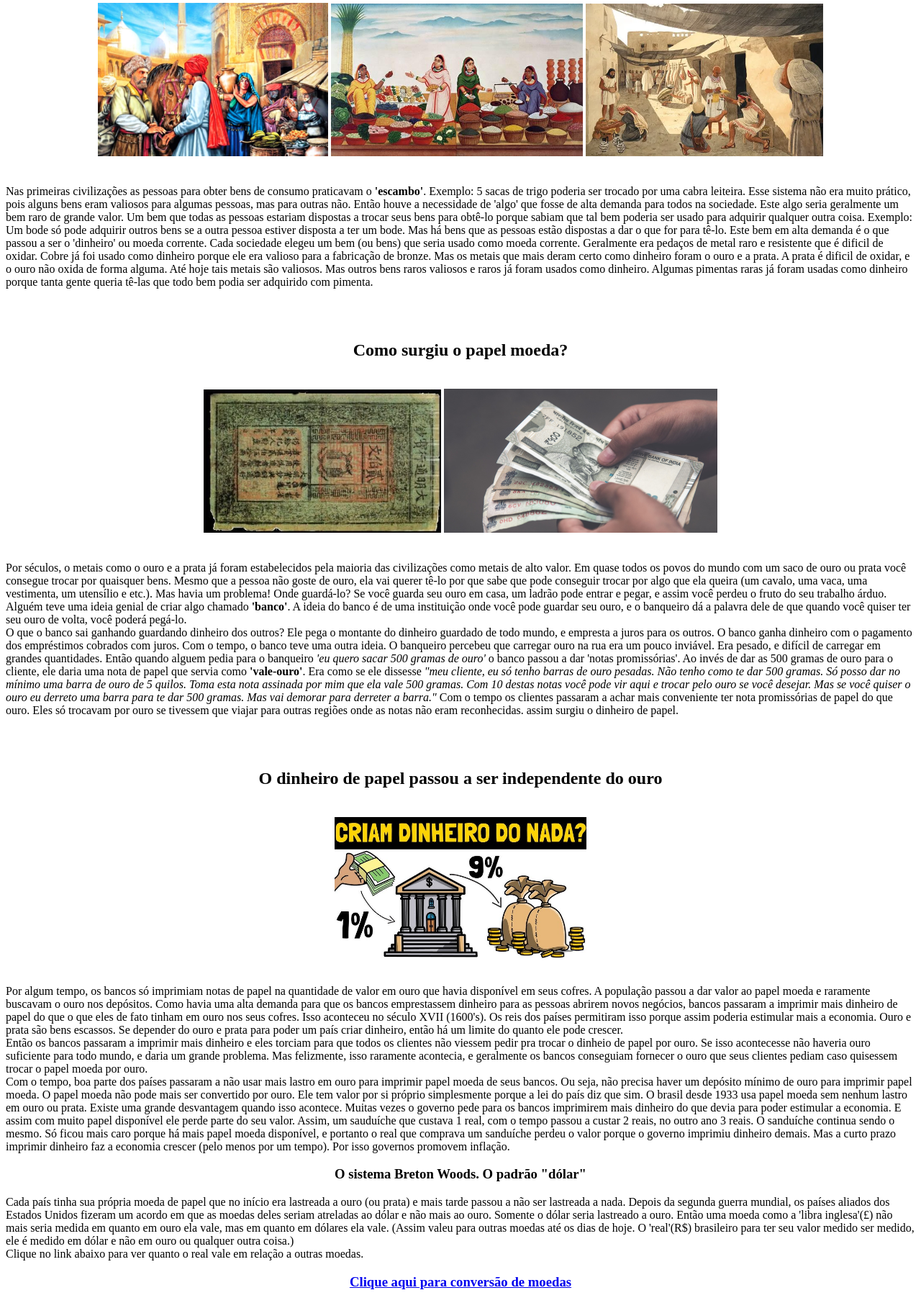
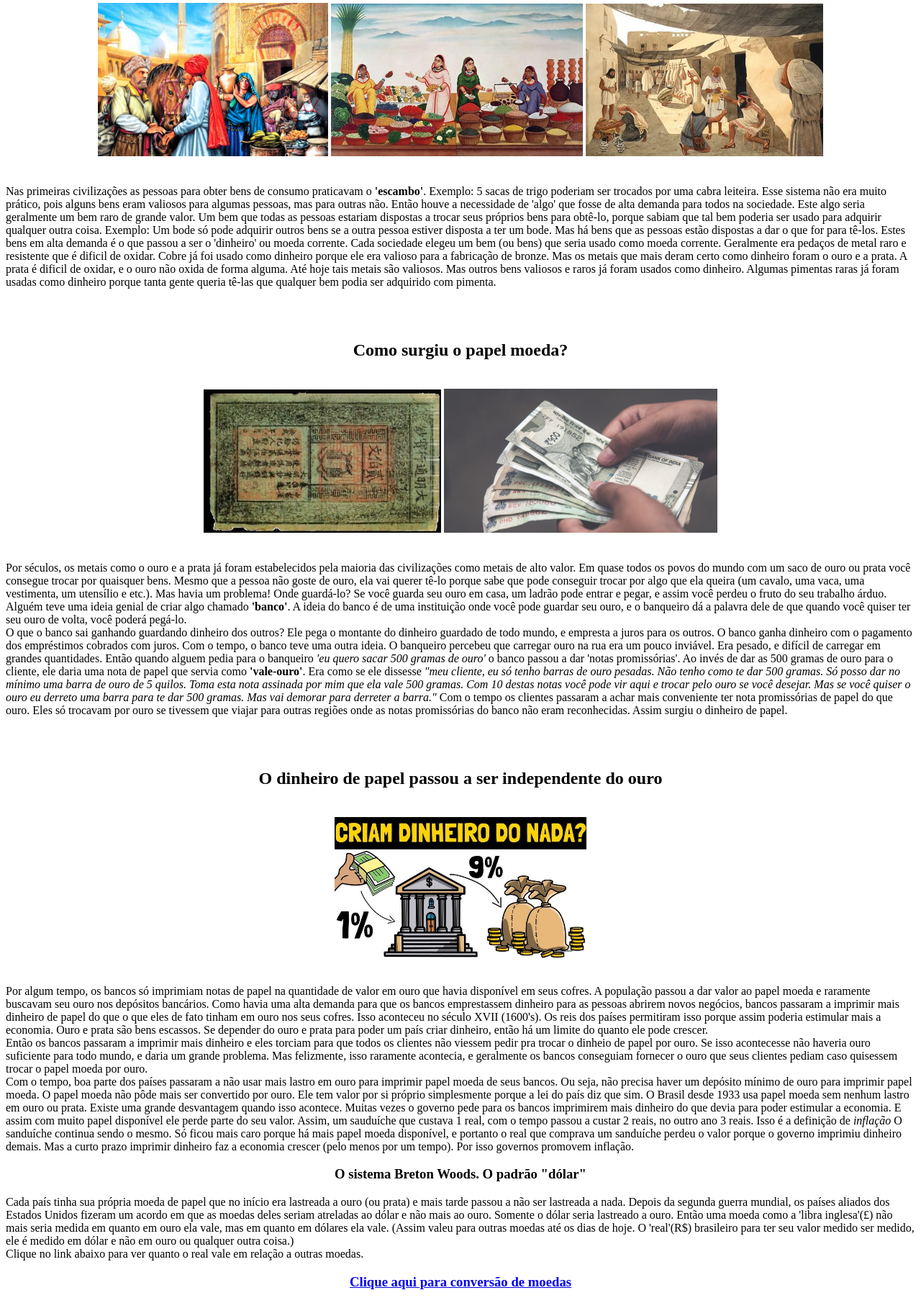
Before and after one commit to KaleoMariz/ProgramacaoWeb, a PHP site: page / in a window 1280 px wide. Shown: the part 614-2424 px from the top of the page at 72% size. Run offline with PHP 8.4, Linux system fonts and the light colour scheme.

Commit message:
Update index.php
correções na escrita

```diff
--- a/projeto_final/index.php
+++ b/projeto_final/index.php
@@ -33,20 +33,20 @@
 <img src="barter.jpg" width="350px">
 <img src="barter_2.webp" width="330px">
 <p style="text-align: left"> Nas primeiras civilizações as pessoas para obter bens de consumo praticavam o <b>'escambo'</b>.
-    Exemplo: 5 sacas de trigo poderia ser trocado por uma cabra leiteira.
+    Exemplo: 5 sacas de trigo poderiam ser trocados por uma cabra leiteira.
     Esse sistema não era muito prático, pois alguns bens eram valiosos para algumas pessoas, mas para outras não.
     Então houve a necessidade de 'algo' que fosse de alta demanda para todos na sociedade.
     Este algo seria geralmente um bem raro de grande valor. Um bem que todas as pessoas estariam dispostas a trocar
-    seus bens para obtê-lo porque sabiam que tal bem poderia ser usado para adquirir qualquer outra coisa.
+    seus próprios bens para obtê-lo, porque sabiam que tal bem poderia ser usado para adquirir qualquer outra coisa.
     Exemplo: Um bode só pode adquirir outros bens se a outra pessoa estiver disposta a ter um bode.
-    Mas há bens que as pessoas estão dispostas a dar o que for para tê-lo.
-    Este bem em alta demanda é o que passou a ser o 'dinheiro' ou moeda corrente.
+    Mas há bens que as pessoas estão dispostas a dar o que for para tê-los.
+    Estes bens em alta demanda é o que passou a ser o 'dinheiro' ou moeda corrente.
     Cada sociedade elegeu um bem (ou bens) que seria usado como moeda corrente.
     Geralmente era pedaços de metal raro e resistente que é dificil de oxidar.
     Cobre já foi usado como dinheiro porque ele era valioso para a fabricação de bronze.
     Mas os metais que mais deram certo como dinheiro foram o ouro e a prata. A prata é dificil de oxidar, e o ouro não oxida de forma alguma.
-    Até hoje tais metais são valiosos.  Mas outros bens raros valiosos e raros já foram usados como dinheiro.
-    Algumas pimentas raras já foram usadas como dinheiro porque tanta gente queria tê-las que todo bem podia ser adquirido com pimenta.</p>
+    Até hoje tais metais são valiosos.  Mas outros bens valiosos e raros já foram usados como dinheiro.
+    Algumas pimentas raras já foram usadas como dinheiro porque tanta gente queria tê-las que qualquer bem podia ser adquirido com pimenta.</p>
 
 </section>
 <br>
@@ -55,9 +55,9 @@
 <h2> Como surgiu o papel moeda? </h2>
 <img src="paper_money.jpg" width="330px">
 <img src="paper_money_2.jpg" width="380px">
-<p style="text-align: left">Por séculos, o metais como o ouro e a prata já foram estabelecidos pela maioria das civilizações como metais de alto valor.
+<p style="text-align: left">Por séculos, os metais como o ouro e a prata já foram estabelecidos pela maioria das civilizações como metais de alto valor.
     Em quase todos os povos do mundo com um saco de ouro ou prata você consegue trocar por quaisquer bens.  Mesmo que a pessoa não goste de ouro,
-    ela vai querer tê-lo por que sabe que pode conseguir trocar por algo que ela queira (um cavalo, uma vaca, uma vestimenta, um utensílio e etc.).
+    ela vai querer tê-lo porque sabe que pode conseguir trocar por algo que ela queira (um cavalo, uma vaca, uma vestimenta, um utensílio e etc.).
     Mas havia um problema!  Onde guardá-lo? Se você guarda seu ouro em casa, um ladrão pode entrar e pegar,
     e assim você perdeu o fruto do seu trabalho árduo.  Alguém teve uma ideia genial de criar algo chamado <b>'banco'</b>.
     A ideia do banco é de uma instituição onde você pode guardar seu ouro,
@@ -71,8 +71,8 @@
     Era como se ele dissesse <i>"meu cliente, eu só tenho barras de ouro pesadas.  Não tenho como te dar 500 gramas. Só posso dar no mínimo uma barra de ouro de 5 quilos.  Toma esta nota assinada por mim que ela vale 500 gramas.
     Com 10 destas notas você pode vir aqui e trocar pelo ouro se você desejar. Mas se você quiser o ouro eu derreto uma barra para te dar 500 gramas.  Mas vai demorar para derreter a barra." </i>
     Com o tempo os clientes passaram a achar mais conveniente ter nota promissórias de papel do que ouro.
-    Eles só trocavam por ouro se tivessem que viajar para outras regiões onde as notas não eram reconhecidas.
-    assim surgiu o dinheiro de papel.
+    Eles só trocavam por ouro se tivessem que viajar para outras regiões onde as notas promissórias do banco não eram reconhecidas.
+   Assim surgiu o dinheiro de papel. </p>
 
 </section>
 <br>
@@ -84,7 +84,7 @@
  <img src="dinheiro_vazio.jpg" width= "350px">
  <p style="text-align: left"> Por algum tempo, os bancos só imprimiam notas de papel na quantidade de valor
     em ouro que havia disponível em seus cofres.
-    A população passou a dar valor ao papel moeda e raramente buscavam o ouro nos depósitos.
+    A população passou a dar valor ao papel moeda e raramente buscavam seu ouro nos depósitos bancários.
     Como havia uma alta demanda para que os bancos emprestassem dinheiro para as pessoas abrirem novos negócios,
     bancos passaram a imprimir mais dinheiro de papel do que o que eles de fato tinham em ouro nos seus cofres.
     Isso aconteceu no século XVII (1600's).  Os reis dos países permitiram isso porque assim poderia estimular mais a economia.
@@ -96,10 +96,10 @@
     e geralmente os bancos conseguiam fornecer o ouro que seus clientes pediam caso quisessem trocar o papel moeda por ouro.
     <br>
     Com o tempo, boa parte dos países passaram a não usar mais lastro em ouro para imprimir papel moeda de seus bancos.  Ou seja, não precisa haver um depósito mínimo de ouro para imprimir papel moeda.
-    O papel moeda não pode mais ser convertido por ouro.  Ele tem valor por si próprio simplesmente porque a lei do país diz que sim.
-    O brasil desde 1933 usa papel moeda sem nenhum lastro em ouro ou prata. Existe uma grande desvantagem quando isso acontece.
+    O papel moeda não pôde mais ser convertido por ouro.  Ele tem valor por si próprio simplesmente porque a lei do país diz que sim.
+    O Brasil desde 1933 usa papel moeda sem nenhum lastro em ouro ou prata. Existe uma grande desvantagem quando isso acontece.
     Muitas vezes o governo pede para os bancos imprimirem mais dinheiro do que devia para poder estimular a economia.  E assim com muito papel disponível ele perde parte do seu valor.
-    Assim, um sauduíche que custava 1 real, com o tempo passou a custar 2 reais, no outro ano 3 reais.
+    Assim, um sauduíche que custava 1 real, com o tempo passou a custar 2 reais, no outro ano 3 reais.  Isso é a definição de <i>inflação</i>
     O sanduíche continua sendo o mesmo. Só ficou mais caro porque há mais papel moeda disponível, e portanto o real que comprava um sanduíche perdeu o valor porque o governo imprimiu dinheiro demais.
     Mas a curto prazo imprimir dinheiro faz a economia crescer (pelo menos por um tempo).  Por isso governos promovem inflação.</p>
     <h3> O sistema Breton Woods. O padrão "dólar" </h3>
@@ -117,4 +117,5 @@
 
 </section>
 </body>
+
 </html>
```
